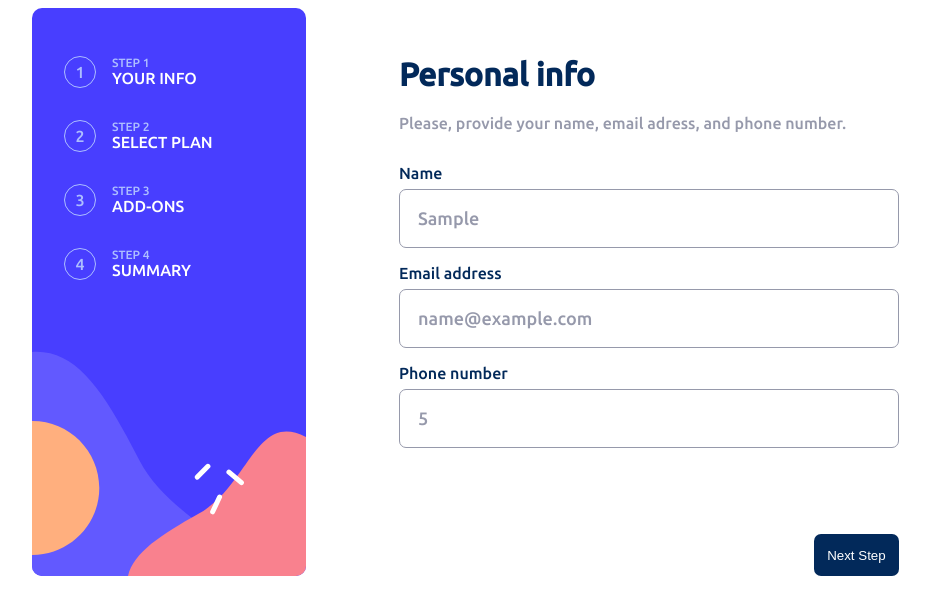
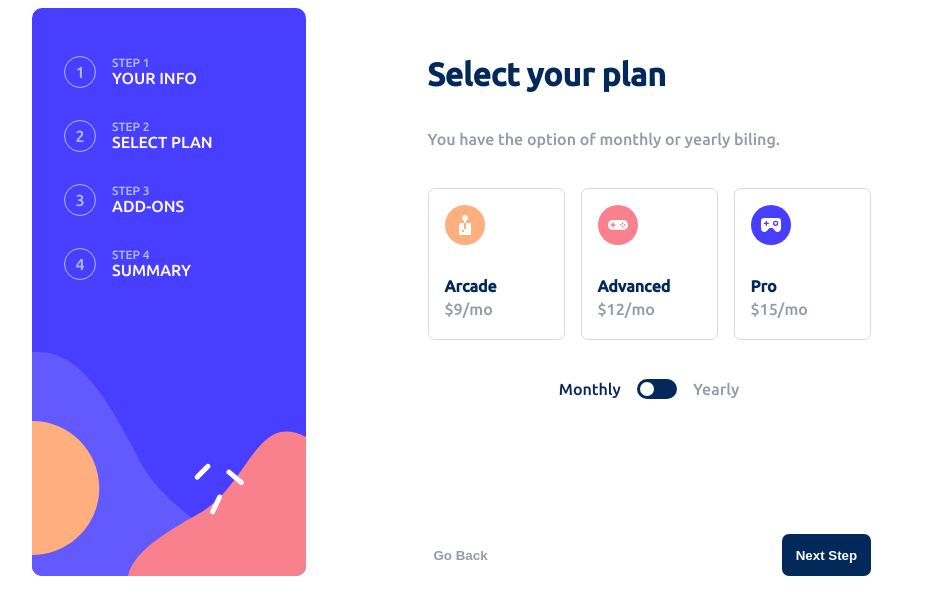
Before and after one commit to LucasNahuel/angular-multi-step-form, an Angular app: page / in a window 1280 px wide. Both pictures are taken after typing "Sample", "name@example.com", "5" into the empty fields and a click on the button "Next Step". Shown: the top 614 px of the page, without its empty margins (128-1058 px from the left). Built offline with nearby package versions, Linux system fonts and the light colour scheme.

Commit message:
added second step and navigation buttons functions

```diff
--- a/src/app/first-step/first-step.component.html
+++ b/src/app/first-step/first-step.component.html
@@ -57,7 +57,7 @@
 
 
         <div class="button-submit-container">
-            <button class="submit-button" (click)="nextStep()">Next Step</button>
+            <button class="submit-button" (click)="nextStep($event)">Next Step</button>
         </div>
 
     </form>
--- a/src/app/first-step/first-step.component.ts
+++ b/src/app/first-step/first-step.component.ts
@@ -1,5 +1,6 @@
 import { Component, OnInit } from '@angular/core';
 import { ReactiveFormsModule, FormControl, FormGroup, Validators } from '@angular/forms';
+import { Output, EventEmitter } from '@angular/core';
 
 @Component({
   selector: 'app-first-step',
@@ -7,6 +8,8 @@ import { ReactiveFormsModule, FormControl, FormGroup, Validators } from '@angula
   styleUrls: ['./first-step.component.css']
 })
 export class FirstStepComponent implements OnInit {
+
+  @Output() changeStep = new EventEmitter<string>();
 
   firstForm = new FormGroup({
     name : new FormControl('', [ Validators.minLength(1), Validators.maxLength(300), Validators.required]),
@@ -19,9 +22,10 @@ export class FirstStepComponent implements OnInit {
   ngOnInit(): void {
   }
 
-  nextStep(){
-    console.log("next step");
-    console.log(this.firstForm.valid);
+  nextStep(event : any){
+    this.changeStep.emit("second-step");
+
+    event.preventDefault();
   }
 
 }
--- a/src/app/multi-step-form/multi-step-form.component.html
+++ b/src/app/multi-step-form/multi-step-form.component.html
@@ -4,8 +4,12 @@
 
     </app-bullet-stepper>
 
-    <app-first-step>
+    <app-first-step (changeStep)="changeStep($event)" [ngClass]="{'hidden' : selectedStep != 'first-step'}">
 
     </app-first-step>
 
+    <app-second-step (changeStep)="changeStep($event)" [ngClass]="{'hidden' : selectedStep != 'second-step'}">
+
+    </app-second-step>
+
 </div>
--- a/src/app/multi-step-form/multi-step-form.component.ts
+++ b/src/app/multi-step-form/multi-step-form.component.ts
@@ -8,9 +8,17 @@ import { FormInfoService } from '../form-info.service';
 })
 export class MultiStepFormComponent implements OnInit {
 
+  selectedStep = "first-step";
+
   constructor(formService : FormInfoService) { }
 
   ngOnInit(): void {
   }
 
+  changeStep(step : string){
+    console.log(step);
+
+    this.selectedStep = step;
+  }
+
 }
--- /dev/null
+++ b/src/app/second-step/second-step.component.html
@@ -0,0 +1,44 @@
+<div class="second-step">
+
+    <h1 style="margin-block-start: 1.5em">Select your plan</h1>
+
+    <p style="color: var(--cool-gray);">You have the option of monthly or yearly biling.</p>
+
+    <div class="plan-list">
+
+        <div class="plan" *ngFor="let plan of plans" (click)="this.selectPlanType(plan)" [ngClass]="{'selected' : planSelected === plan}">
+
+            <img src="{{plan.icon}}" class="plan-icon">
+
+
+            <div class="plan-description">
+
+                <h4 style="margin: 0;">{{plan.name}}</h4>
+                <p style="color: var(--cool-gray); margin: 0;">${{yearlyPlanSelected ? plan.yearlyPrice+"/yr" : plan.monthlyPrice+"/mo" }}</p>
+                <p style=" font-size: 12px; margin: 0;">{{yearlyPlanSelected ? plan.yearlyOffer : ""}}</p>
+            </div>
+
+        </div>
+
+    </div>
+
+    <div class="plan-switch">
+
+
+        <p class="select-plan-span" [ngClass]="{'selected-plan-span' : yearlyPlanSelected === false}">Monthly</p>
+
+        <label class="switch">
+            <input type="checkbox" (click)="this.togglePlanType()">
+            <span class="slider round"></span>
+        </label>
+
+        <p class="select-plan-span" [ngClass]="{'selected-plan-span' : yearlyPlanSelected === true}">Yearly</p>
+
+    </div>
+
+    <div class="button-submit-container" >
+        <button class="go-back-button" (click)="this.goBack($event)">Go Back</button>
+        <button class="submit-button" (click)="this.nextStep()">Next Step</button>
+    </div>
+
+</div>
--- /dev/null
+++ b/src/app/second-step/second-step.component.ts
@@ -0,0 +1,63 @@
+import { Component, EventEmitter, OnInit, Output } from '@angular/core';
+import { CommonModule } from '@angular/common';
+
+@Component({
+  selector: 'app-second-step',
+  templateUrl: './second-step.component.html',
+  styleUrls: ['./second-step.component.css']
+})
+export class SecondStepComponent implements OnInit {
+
+  @Output() changeStep = new EventEmitter<string>();
+
+
+  plans = [{
+      name : "Arcade",
+      icon : "../../assets/images/icon-arcade.svg",
+      monthlyPrice : 9,
+      yearlyPrice : 90,
+      yearlyOffer: "2 months free"
+    },{
+      name : "Advanced",
+      icon : "../../assets/images/icon-advanced.svg",
+      monthlyPrice: 12,
+      yearlyPrice : 120,
+      yearlyOffer : "2 months free"
+    },{
+      name : "Pro",
+      icon : "../../assets/images/icon-pro.svg",
+      monthlyPrice : 15,
+      yearlyPrice : 150,
+      yearlyOffer : "2 months free"
+    }
+  ];
+
+  yearlyPlanSelected : boolean = false;
+  planSelected = null;
+
+  constructor() { }
+
+  ngOnInit(): void {
+  }
+
+  nextStep(){
+    console.log(this.plans);
+  }
+
+  togglePlanType(){
+    this.yearlyPlanSelected = !this.yearlyPlanSelected;
+
+    console.log(this.yearlyPlanSelected);
+  }
+
+  selectPlanType(plan : any){
+    this.planSelected = plan;
+  }
+
+  goBack(event : any){
+    event.preventDefault();
+    console.log("called back from second step");
+    this.changeStep.emit("first-step");
+  }
+
+}
--- a/src/styles.css
+++ b/src/styles.css
@@ -101,9 +101,9 @@ app-first-step{
 }
 
 .button-submit-container{
-    margin: auto 0 0 auto;
+    margin: auto 0 0 0;
     display: flex;
-    justify-content: end;
+    justify-content: space-between;
 }
 
 .submit-button{
@@ -113,6 +113,8 @@ app-first-step{
     outline: none;
     border-radius: 7px;
     border-style: none;
+    margin-left: auto;
+    font-weight: 600;
 }
 
 .submit-button:hover{
@@ -178,3 +180,145 @@ input::-webkit-inner-spin-button {
     margin-block: 0;
     color: white;
 }
+
+.second-step{
+    display: flex;
+    flex-direction: column;
+    margin: 0 auto;
+}
+
+app-second-step{
+    display: flex;
+    width: 100%;
+}
+
+.plan-list{
+    display: flex;
+    flex-direction: row;
+    gap: 1em;
+    width: 100%;
+}
+
+.plan{
+    width: 33%;
+    border-style: solid;
+    border-color: var(--light-gray);
+    border-radius: 7px;
+    border-width: 1px;
+    min-width: 135px;
+    margin: 1.5em 0;
+    display: flex;
+    flex-direction: column;
+}
+
+.plan:hover{
+    cursor: pointer;
+    border-color: var(--marine-blue);
+}
+
+.plan-icon{
+    width: 40px;
+    margin: 1em;
+}
+
+.plan-description{
+    display: flex;
+    flex-direction: column;
+    margin: 1em;
+    gap: 5px;
+}
+
+.switch {
+    position: relative;
+    display: inline-block;
+    width: 40px;
+    height: 20px;
+  }
+
+  /* Hide default HTML checkbox */
+  .switch input {
+    opacity: 0;
+    width: 0;
+    height: 0;
+  }
+
+  /* The slider */
+  .slider {
+    position: absolute;
+    cursor: pointer;
+    top: 0;
+    left: 0;
+    right: 0;
+    bottom: 0;
+    background-color: var(--marine-blue);
+    -webkit-transition: .4s;
+    transition: .4s;
+  }
+
+  .slider:before {
+    position: absolute;
+    content: "";
+    height: 14px;
+    width: 14px;
+    left: 3px;
+    bottom: 3px;
+    background-color: white;
+    -webkit-transition: .4s;
+    transition: .4s;
+  }
+
+
+  input:focus + .slider {
+    box-shadow: 0 0 1px #2196F3;
+  }
+
+  input:checked + .slider:before {
+    -webkit-transform: translateX(26px);
+    -ms-transform: translateX(26px);
+    transform: translateX(19px);
+  }
+
+  /* Rounded sliders */
+  .slider.round {
+    border-radius: 34px;
+  }
+
+  .slider.round:before {
+    border-radius: 50%;
+  }
+
+.plan-switch{
+    display: flex;
+    flex-direction: row;
+    justify-content: center;
+    align-items: center;
+    gap: 1em;
+}
+
+.selected{
+    border-color: var(--marine-blue);
+}
+
+.select-plan-span{
+    color: var(--cool-gray);
+}
+
+.selected-plan-span{
+    color: var(--marine-blue);
+}
+
+.go-back-button{
+    border-style: none;
+    outline: none;
+    background-color: var(--white);
+    color: var(--cool-gray);
+    font-weight: 600;
+}
+
+.go-back-button:hover{
+    cursor: pointer;
+}
+
+.hidden{
+    display: none;
+}
```
Also changed, not shown: src/app/app.module.ts (+6 -1 lines), src/app/second-step/second-step.component.css (added), 1 other file (tests, documents, lock files or other folders).
